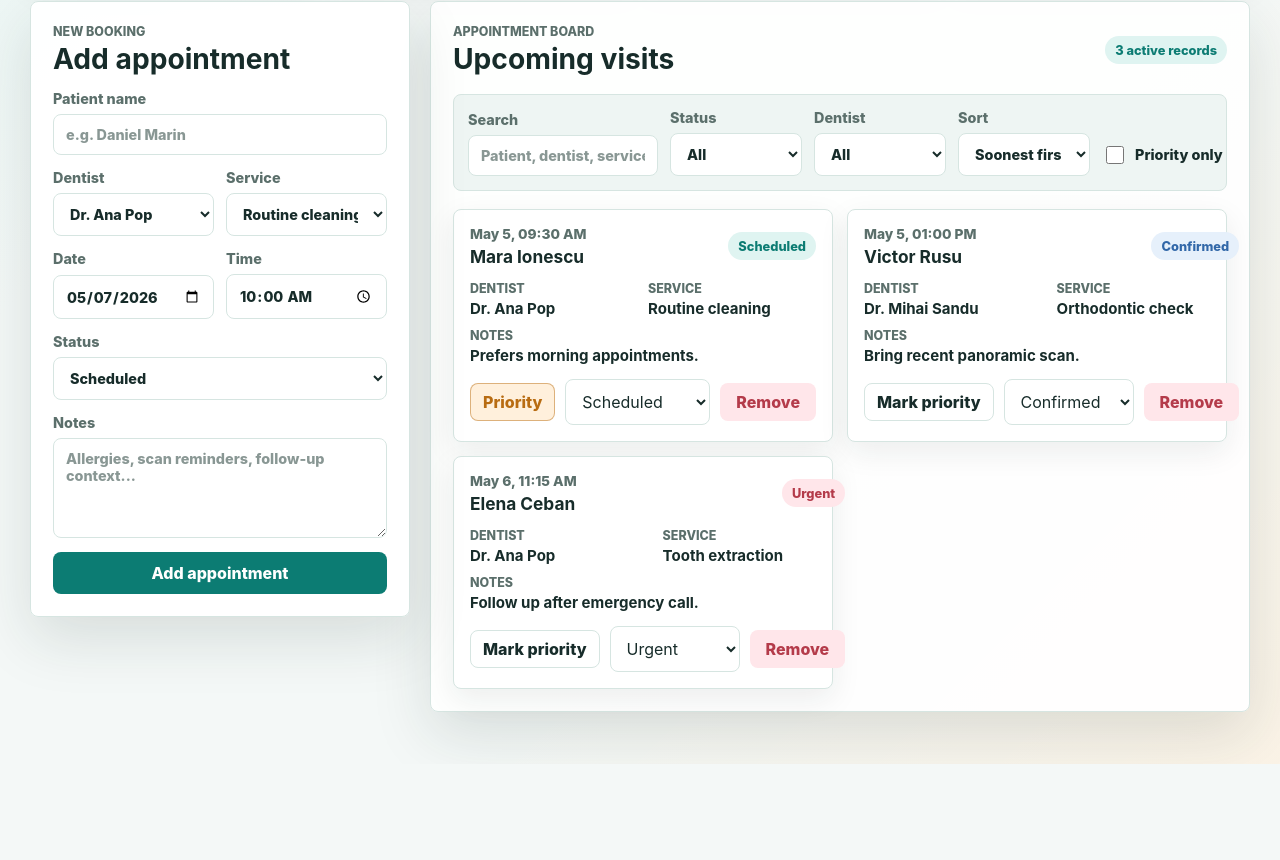
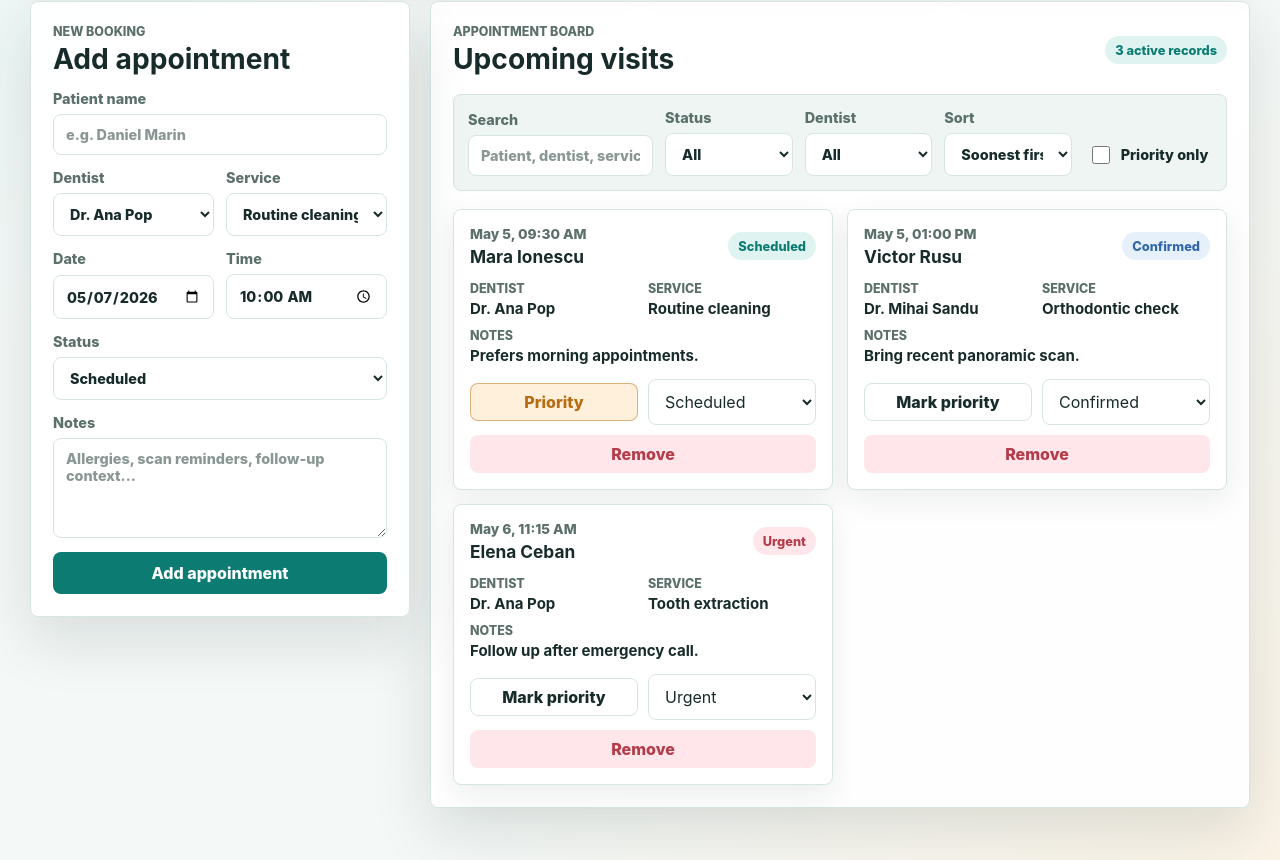
Before and after one commit to IslamAbukoush/PW_LAB6, a Next.js app: page / in a window 1280 px wide. Shown: the part 537-1397 px from the top of the page. Before the commit the page ends 1301 px from the top, so only its background shows below. Built offline with nearby package versions, Linux system fonts and the light colour scheme.

Commit message:
Fix responsive control overflow

```diff
--- a/app/globals.css
+++ b/app/globals.css
@@ -71,6 +71,7 @@ input,
 select,
 textarea {
   font: inherit;
+  min-width: 0;
 }
 
 button {
@@ -152,11 +153,18 @@ h3 {
 }
 
 .button {
+  display: inline-flex;
   min-height: 42px;
+  max-width: 100%;
+  align-items: center;
+  justify-content: center;
   border: 1px solid transparent;
   border-radius: var(--radius);
   padding: 0 15px;
   font-weight: 800;
+  line-height: 1.15;
+  overflow-wrap: anywhere;
+  text-align: center;
   transition:
     background 160ms ease,
     border-color 160ms ease,
@@ -188,7 +196,6 @@ h3 {
 .button--compact {
   min-height: 38px;
   padding: 0 12px;
-  white-space: nowrap;
 }
 
 .button--accent {
@@ -406,7 +413,7 @@ textarea:focus {
 
 .filters {
   display: grid;
-  grid-template-columns: minmax(190px, 1.4fr) repeat(3, minmax(132px, 1fr)) auto;
+  grid-template-columns: minmax(170px, 1.45fr) repeat(3, minmax(112px, 1fr)) minmax(128px, auto);
   gap: 12px;
   align-items: end;
   margin-bottom: 18px;
@@ -421,12 +428,14 @@ textarea:focus {
   min-height: 42px;
   align-items: center;
   gap: 8px;
+  justify-content: center;
   color: var(--text);
   white-space: nowrap;
 }
 
 .check-field input {
   width: 18px;
+  min-width: 18px;
   height: 18px;
   accent-color: var(--primary);
 }
@@ -440,6 +449,8 @@ textarea:focus {
 .appointment-card {
   display: grid;
   gap: 14px;
+  min-width: 0;
+  overflow: hidden;
   border: 1px solid var(--line);
   border-radius: var(--radius);
   padding: 16px;
@@ -448,8 +459,13 @@ textarea:focus {
 }
 
 .appointment-card__top {
+  min-width: 0;
   justify-content: space-between;
   gap: 12px;
+}
+
+.appointment-card__top > div {
+  min-width: 0;
 }
 
 .appointment-card__time {
@@ -510,8 +526,18 @@ textarea:focus {
 
 .appointment-actions {
   display: grid;
-  grid-template-columns: auto minmax(130px, 1fr) auto;
+  grid-template-columns: repeat(2, minmax(0, 1fr));
   gap: 10px;
+  min-width: 0;
+}
+
+.appointment-actions .button,
+.appointment-actions select {
+  width: 100%;
+}
+
+.appointment-actions .button--danger {
+  grid-column: 1 / -1;
 }
 
 .empty-state {
@@ -537,6 +563,17 @@ textarea:focus {
 
   .booking-panel {
     position: static;
+  }
+}
+
+@media (min-width: 1041px) and (max-width: 1180px) {
+  .filters {
+    grid-template-columns: repeat(4, minmax(0, 1fr));
+  }
+
+  .check-field {
+    grid-column: 1 / -1;
+    justify-content: flex-start;
   }
 }
 
```
